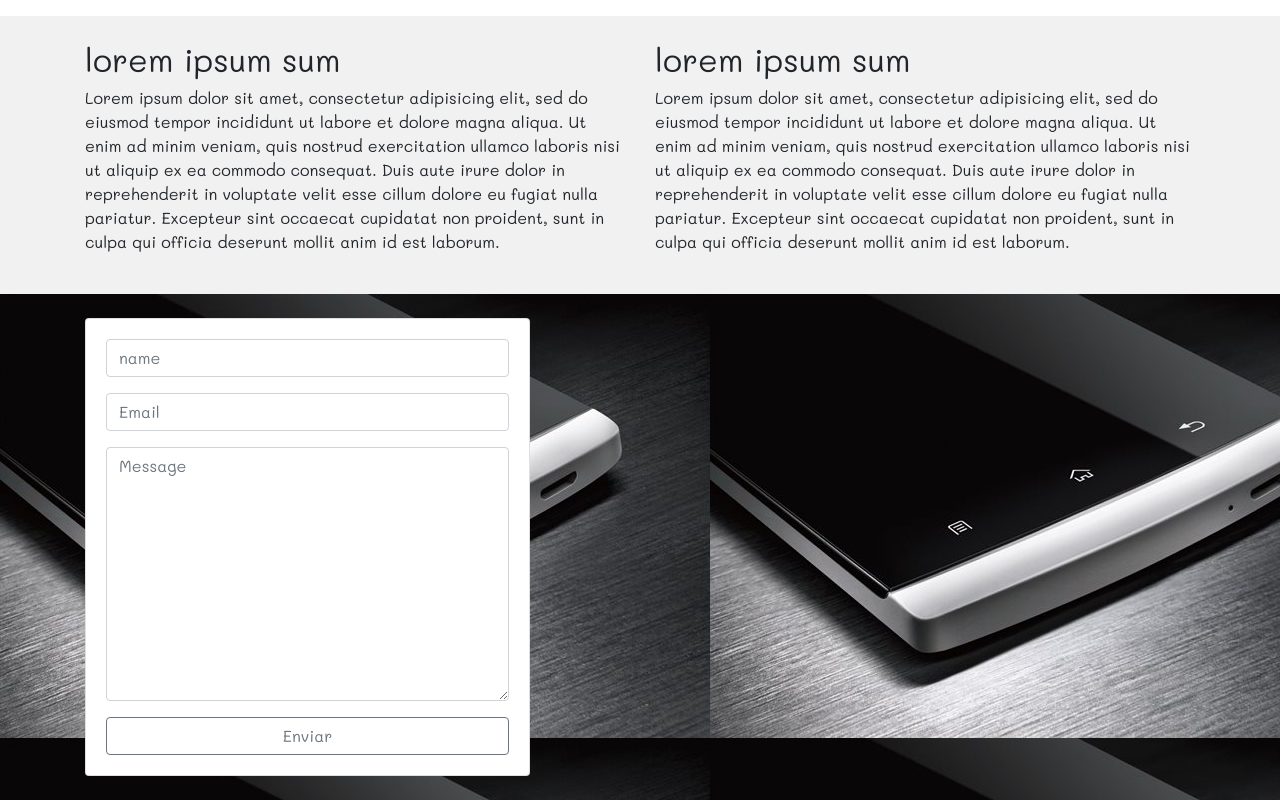
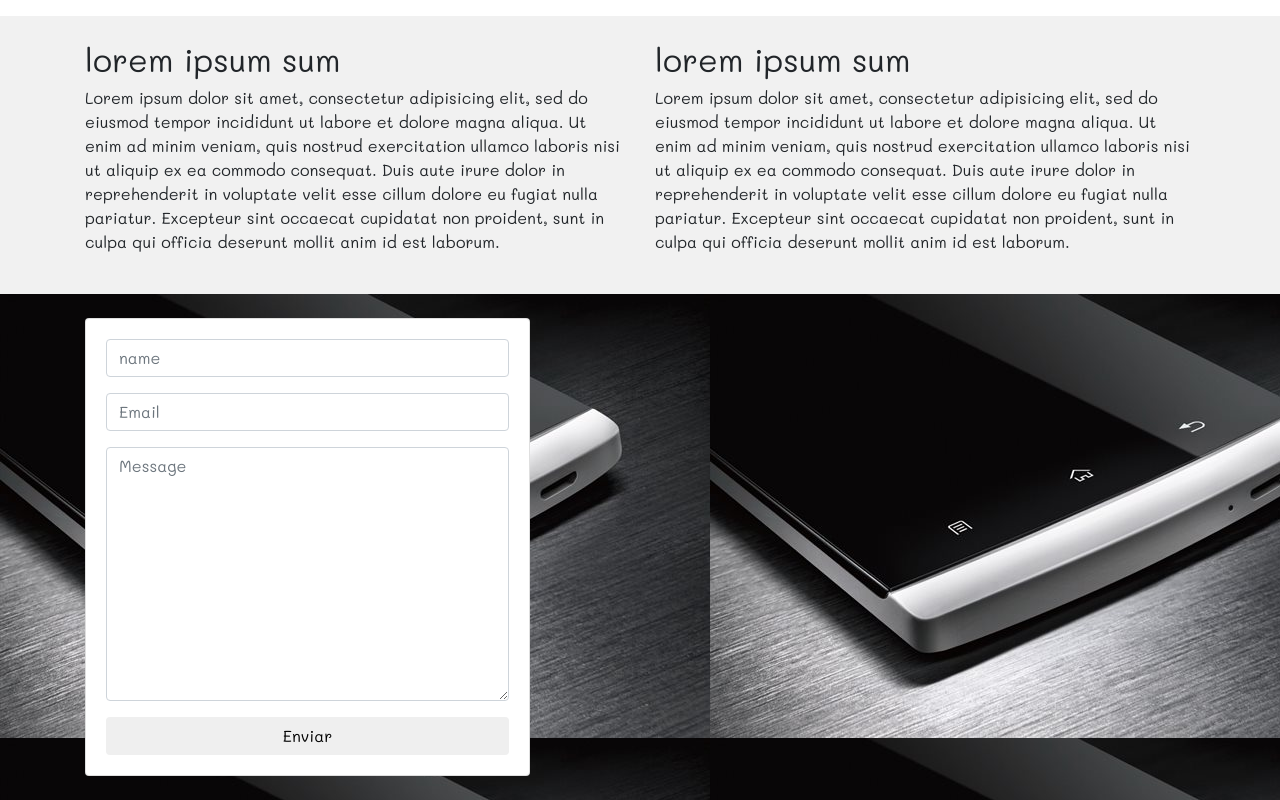
Before and after one commit to MariodelToro97/P-gina-Web1-Bootstrap-4-y-Scroll, a plain HTML site: page index.html in a window 1280 px wide. Shown: the part 1416-2216 px from the top of the page. Drawn offline with nearby package versions, Linux system fonts and the light colour scheme.

Commit message:
Actualización

```diff
--- a/index.html
+++ b/index.html
@@ -115,7 +115,7 @@
               <div class="form-group">
                 <textarea rows="10" cols="30" placeholder="Message" class="form-control"></textarea>
               </div>
-              <button type="submit" class="btn btn-outline-secondary btn-block">Enviar</button>
+              <button type="submit" class="btn btn-outline-black btn-block">Enviar</button>
             </div>
           </form>
         </div>
```
